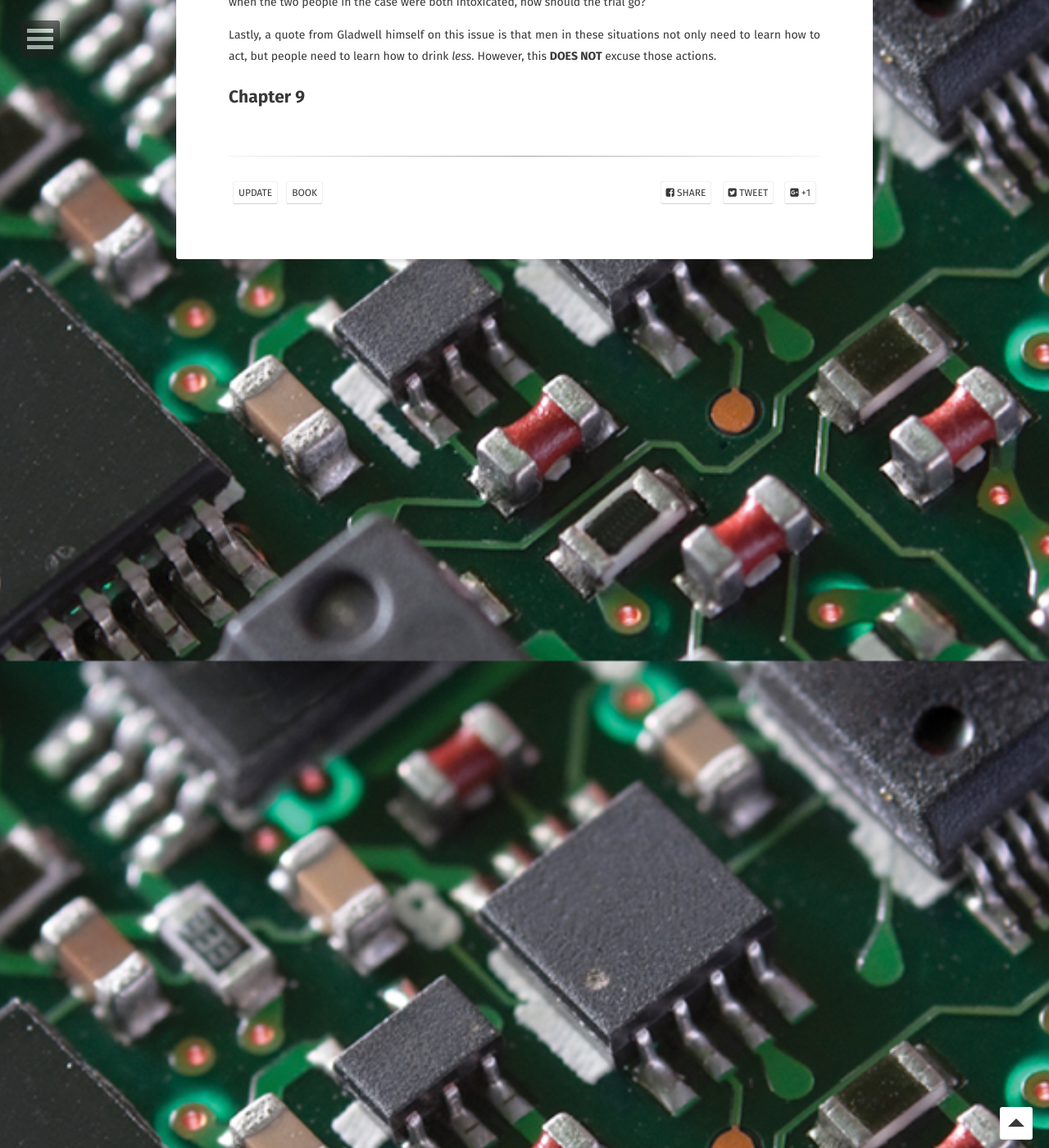
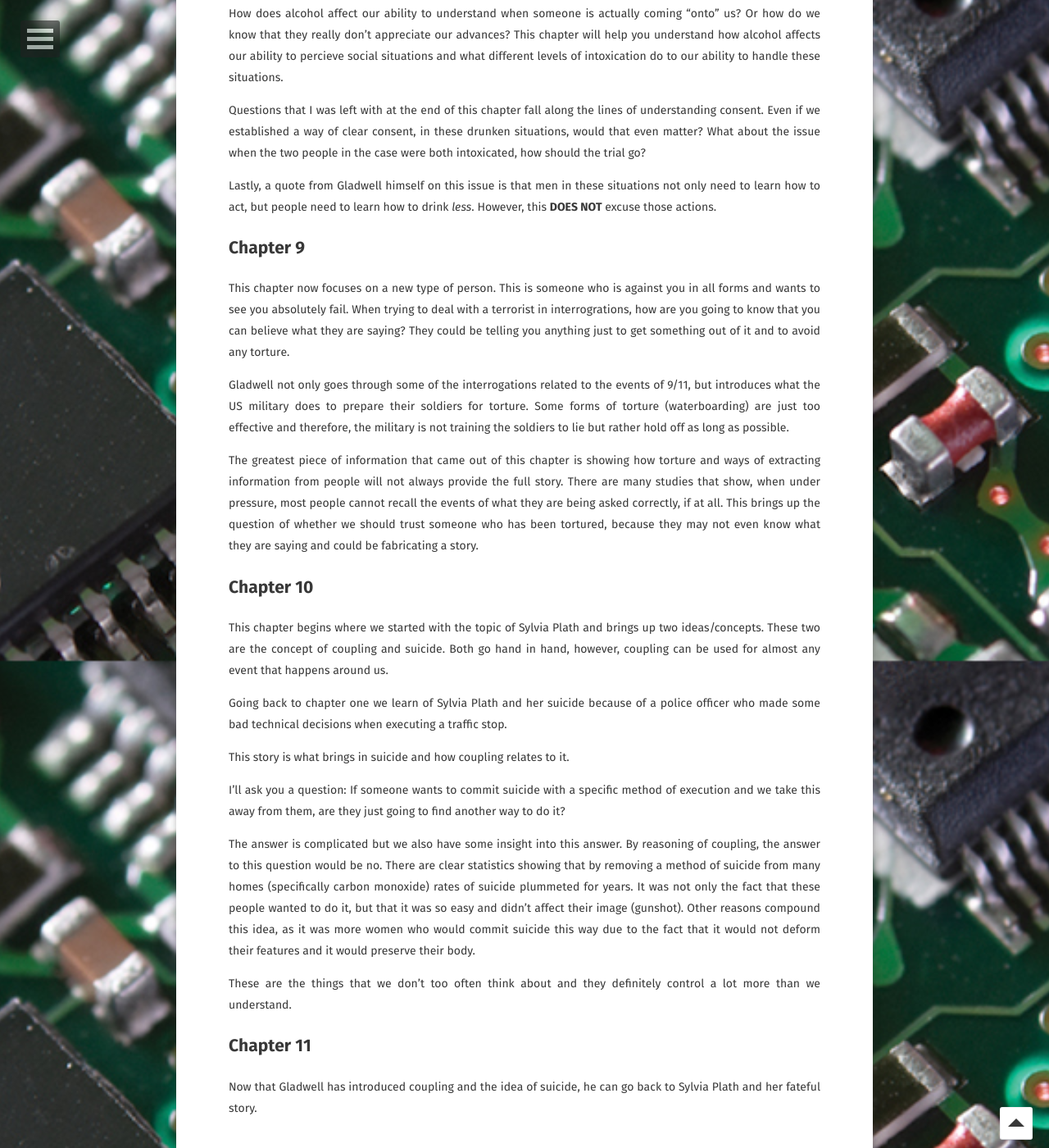
Before and after one commit to Markay12/MarkInfo-Projects, a Jekyll site: the page built from _posts/2022-01-04-talkingtostrangers.md, in a window 1280 px wide and 1400 px high, scrolled down 3694 px. Shown: the whole window at 82% size. Built offline with Jekyll 4.4.1, drawn with Linux system fonts in a browser that asks for light colours; some web fonts are replaced; some of the changed text lies outside the part shown.

Commit message:
last chapter

```diff
--- a/_posts/2022-01-04-talkingtostrangers.md
+++ b/_posts/2022-01-04-talkingtostrangers.md
@@ -67,6 +67,10 @@ This chapter holds a special place in my heart because I am someone who listens
 
 This story is one that heavily relies on what was spoken about in the previous chapter. What ultimately led to her being a prime suspect in her friends murder is just because she acted _different_. Since she did not fit the norms of how someone would react to their friends murder, she immediately became prime suspect number one.
 
+This story travels through the police's shortcomings in their interrogation of Amanda and the troubles that they caused her later in life. She had done nothing wrong and just because she acted differently than their perception of someone who should be innocent, they framed her guilt. Not only did they do this, but they changed her whole image into a sex crazed addict.
+
+This chapter also proves why it is so easy for some people to lie. All they have to do is fit societies perception of someone who is innocent.
+
 ## Chapter 8
 
 This chapter is reminiscent of the fifth chapter and moves onto a sexual assault/rape case at Stanford University. This chapter mainly brings up the issue of intoxication and its effects on the perceptions of the people around us.
@@ -78,3 +82,27 @@ Questions that I was left with at the end of this chapter fall along the lines o
 Lastly, a quote from Gladwell himself on this issue is that men in these situations not only need to learn how to act, but people need to learn how to drink _less_. However, this **DOES NOT** excuse those actions.
 
 ## Chapter 9
+
+This chapter now focuses on a new type of person. This is someone who is against you in all forms and wants to see you absolutely fail. When trying to deal with a terrorist in interrogrations, how are you going to know that you can believe what they are saying? They could be telling you anything just to get something out of it and to avoid any torture.
+
+Gladwell not only goes through some of the interrogations related to the events of 9/11, but introduces what the US military does to prepare their soldiers for torture. Some forms of torture (waterboarding) are just too effective and therefore, the military is not training the soldiers to lie but rather hold off as long as possible.
+
+The greatest piece of information that came out of this chapter is showing how torture and ways of extracting information from people will not always provide the full story. There are many studies that show, when under pressure, most people cannot recall the events of what they are being asked correctly, if at all. This brings up the question of whether we should trust someone who has been tortured, because they may not even know what they are saying and could be fabricating a story.
+
+## Chapter 10
+
+This chapter begins where we started with the topic of Sylvia Plath and brings up two ideas/concepts. These two are the concept of coupling and suicide. Both go hand in hand, however, coupling can be used for almost any event that happens around us.
+
+Going back to chapter one we learn of Sylvia Plath and her suicide because of a police officer who made some bad technical decisions when executing a traffic stop.
+
+This story is what brings in suicide and how coupling relates to it.
+
+I'll ask you a question: If someone wants to commit suicide with a specific method of execution and we take this away from them, are they just going to find another way to do it?
+
+The answer is complicated but we also have some insight into this answer. By reasoning of coupling, the answer to this question would be no. There are clear statistics showing that by removing a method of suicide from many homes (specifically carbon monoxide) rates of suicide plummeted for years. It was not only the fact that these people wanted to do it, but that it was so easy and didn't affect their image (gunshot). Other reasons compound this idea, as it was more women who would commit suicide this way due to the fact that it would not deform their features and it would preserve their body.
+
+These are the things that we don't too often think about and they definitely control a lot more than we understand.
+
+## Chapter 11
+
+Now that Gladwell has introduced coupling and the idea of suicide, he can go back to Sylvia Plath and her fateful story.
```
